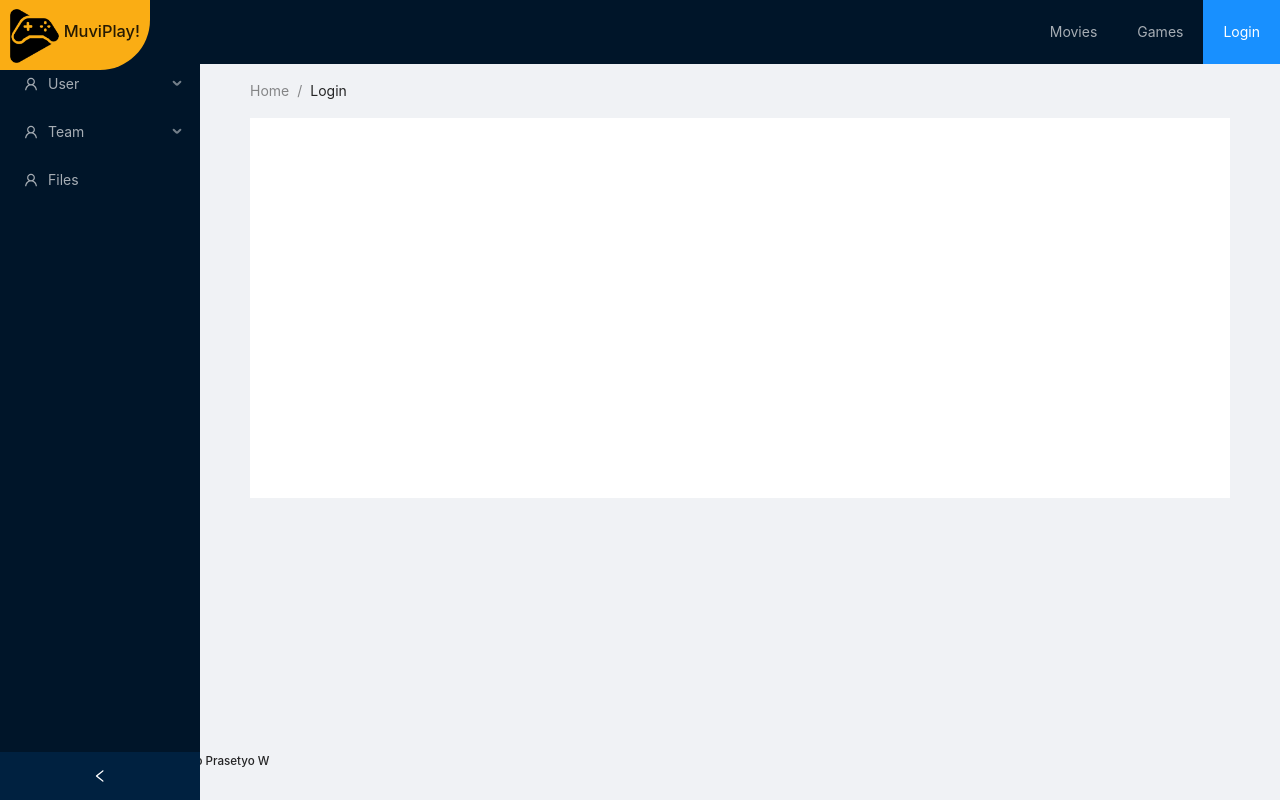
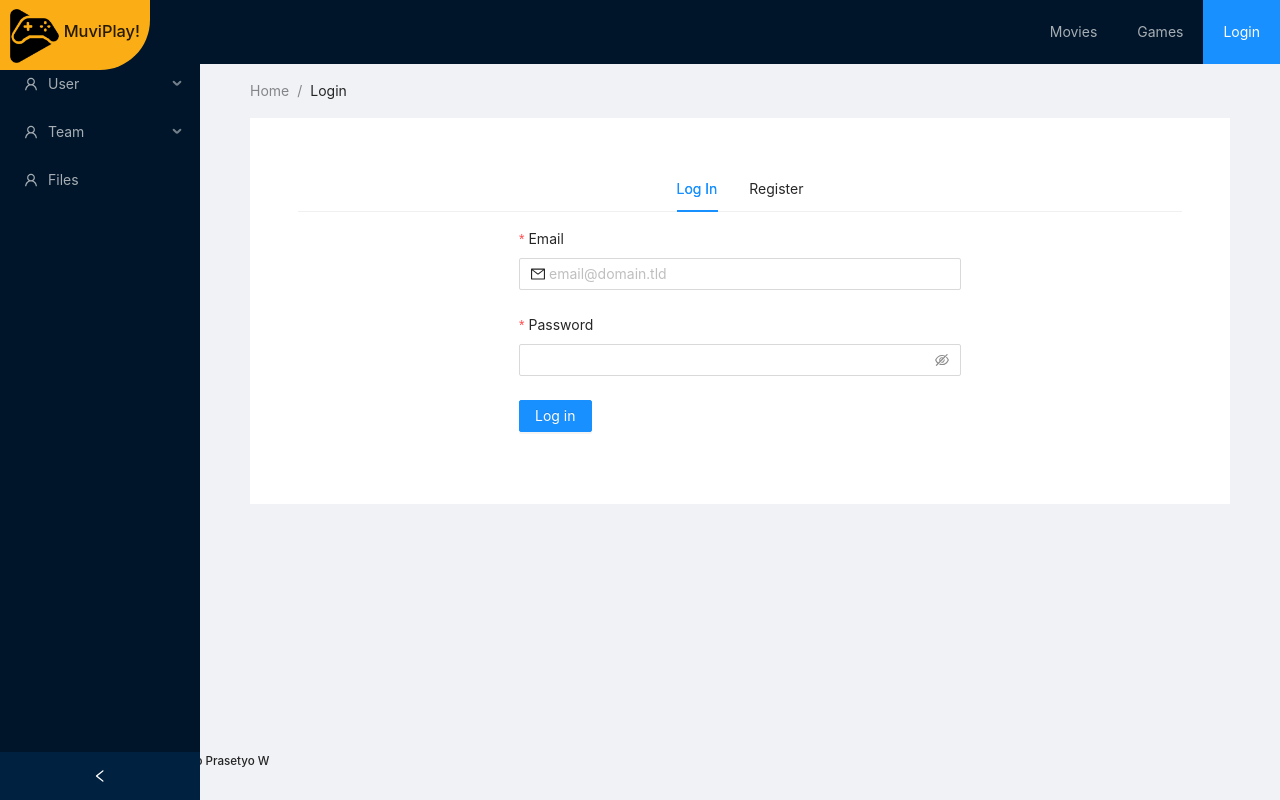
Before and after one commit to theoyrus/FP-Sanbercode-Reactjs-Batch18, a React (Create React App) app: page /login in a window 1280 px wide. Built offline with nearby package versions, Linux system fonts and the light colour scheme.

Commit message:
Update Registration

```diff
--- a/src/Route.js
+++ b/src/Route.js
@@ -29,7 +29,7 @@ const Routes = () => {
                         <Route exact path="/games"><Games /></Route>
                         <Route path="/game/:id/:name"><GameDetail /></Route>
                         {/* <Route path="/movie-editor"><MovieEditor/> </Route> */}
-                        {/* <Route path="/login"><Login /></Route> */}
+                        <Route path="/login"><Login /></Route>
                     </Main>
                 </Route>
             </Switch>
--- a/src/components/Login.js
+++ b/src/components/Login.js
@@ -1,6 +1,15 @@
 import React, { useContext, useState } from 'react'
 import { AuthContext } from '../AuthContext'
 import { useHistory } from 'react-router-dom'
+import { Tabs, Form, Input, Button, Result } from 'antd'
+import {
+    UserOutlined,
+    MailOutlined,
+} from '@ant-design/icons'
+import axios from 'axios'
+import { API_URL } from '../Config'
+
+const { TabPane } = Tabs;
 
 const Login = () => {
     const history = useHistory()
@@ -17,6 +26,8 @@ const Login = () => {
         }
     }
 
+    const [form] = Form.useForm();
+
     const handleChange = (ev) => {
         let { name, value } = ev.target
         setAuthData({ ...authData, [name]: value })
@@ -28,23 +39,196 @@ const Login = () => {
 
     return (
         <>
-            <section>
-                <form onSubmit={handleSubmit}>
-                    <div className="container">
-                        <label><b>Username</b></label>
-                        <input onChange={handleChange} value={authData.uname} type="text" placeholder="Isikan username bebas" name="uname" required />
+            <Tabs defaultActiveKey="login" centered>
+                <TabPane tab="Log In" key="login">
+                    <LoginForm />
+                </TabPane>
+                <TabPane tab="Register" key="registration">
+                    <RegistrationForm />
+                </TabPane>
+            </Tabs>
+        </>
+    )
+}
 
-                        <label><b>Password</b></label>
-                        <input onChange={handleChange} value={authData.passwd} type="password" placeholder="Isikan password bebas" name="passwd" required />
+const onFinish = values => {
+    console.log('Received values of form: ', values);
+};
 
-                        <button type="submit">Login</button>
-                    </div>
+const validateMessages = {
+    required: '${label} is required!',
+    types: {
+        email: '${label} is not valid email!',
+        number: '${label} is not a valid number!',
+    },
+    number: {
+        range: '${label} must be between ${min} and ${max}',
+    },
+};
 
-                    <div className="container" style={{ backgroundColor: "#f1f1f1" }}>
-                        <button onClick={handleReset} type="reset" className="cancelbtn">Cancel</button>
-                    </div>
-                </form>
-            </section>
+const LoginForm = (params) => {
+    return (
+        <>
+            <Form
+                name="login-form"
+                className="login-form"
+                layout="vertical"
+                initialValues={{ key: true }}
+                onFinish={onFinish}
+                style={{
+                    margin: "0 auto",
+                    width: "50%",
+                }}
+                validateMessages={validateMessages}
+            >
+                <Form.Item
+                    name="username"
+                    label="Email"
+                    rules={[{
+                        required: true,
+                        type: "email",
+                    }]}
+                >
+                    <Input prefix={<MailOutlined className="site-form-item-icon" />} placeholder="email@domain.tld" />
+                </Form.Item>
+                <Form.Item
+                    name="password"
+                    label="Password"
+                    rules={[
+                        {
+                            required: true,
+                        },
+                    ]}
+                    hasFeedback
+                >
+                    <Input.Password />
+                </Form.Item>
+
+                <Form.Item>
+                    <Button type="primary" htmlType="submit" className="login-form-button">Log in</Button>
+                </Form.Item>
+            </Form>
+        </>
+    )
+}
+
+const RegistrationForm = (params) => {
+    const [result, setResult] = useState(null);
+    const doRegister = values => {
+        // console.log('Received values of form register: ', values);
+        let userData = values
+        // return false
+        axios.post(`${API_URL}/register`, userData)
+            .then(res => {
+                setResult('success')
+            })
+            .catch(err => {
+                setResult('fail', err)
+            })
+    }
+    return (
+        <>
+            {
+                result === 'success' && (
+                    <Result
+                        status="success"
+                        title="Successfully Registered"
+                        subTitle="You can login now :)"
+                        extra={[
+                            <>
+                            </>,
+                        ]}
+                    />
+                )
+            }
+            {
+                result === 'fail' && (
+                    <Result
+                        status="warning"
+                        title="Please check your registration data :("
+                        // subTitle="You can login now :)"
+                        extra={[
+                            <>
+                            </>,
+                        ]}
+                    />
+                )
+            }
+            {
+                (result === null || result === 'fail') && (
+                    <Form
+                        name="registration-form"
+                        className="registration-form"
+                        layout="vertical"
+                        initialValues={{ key: true }}
+                        onFinish={doRegister}
+                        style={{
+                            margin: "0 auto",
+                            width: "50%",
+                        }}
+                        validateMessages={validateMessages}
+                    >
+                        <Form.Item
+                            name="name"
+                            label="Your Name"
+                            rules={[{
+                                required: true,
+                            }]}
+                        >
+                            <Input prefix={<UserOutlined className="site-form-item-icon" />} placeholder="" />
+                        </Form.Item>
+                        <Form.Item
+                            name="email"
+                            label="Your Email"
+                            rules={[{
+                                required: true,
+                                type: "email",
+                            }]}
+                        >
+                            <Input prefix={<MailOutlined className="site-form-item-icon" />} placeholder="email@domain.tld" />
+                        </Form.Item>
+                        <Form.Item
+                            name="password"
+                            label="Password"
+                            rules={[
+                                {
+                                    required: true,
+                                    min: 6,
+                                },
+                            ]}
+                            hasFeedback
+                        >
+                            <Input.Password />
+                        </Form.Item>
+                        <Form.Item
+                            name="password-confirm"
+                            label="Password"
+                            dependencies={['password']}
+                            rules={[
+                                {
+                                    required: true,
+                                    message: 'Please confirm your password!',
+                                },
+                                ({ getFieldValue }) => ({
+                                    validator(rule, value) {
+                                        if (!value || getFieldValue('password') === value) {
+                                            return Promise.resolve();
+                                        }
+                                        return Promise.reject('The two passwords that you entered do not match!');
+                                    },
+                                }),
+                            ]}
+                            hasFeedback
+                        >
+                            <Input.Password />
+                        </Form.Item>
+
+                        <Form.Item>
+                            <Button type="primary" htmlType="submit" className="login-form-button">Register</Button>
+                        </Form.Item>
+                    </Form>
+                )
+            }
         </>
     )
 }
```
Also changed, not shown: 1 other file (tests, documents, lock files or other folders).
